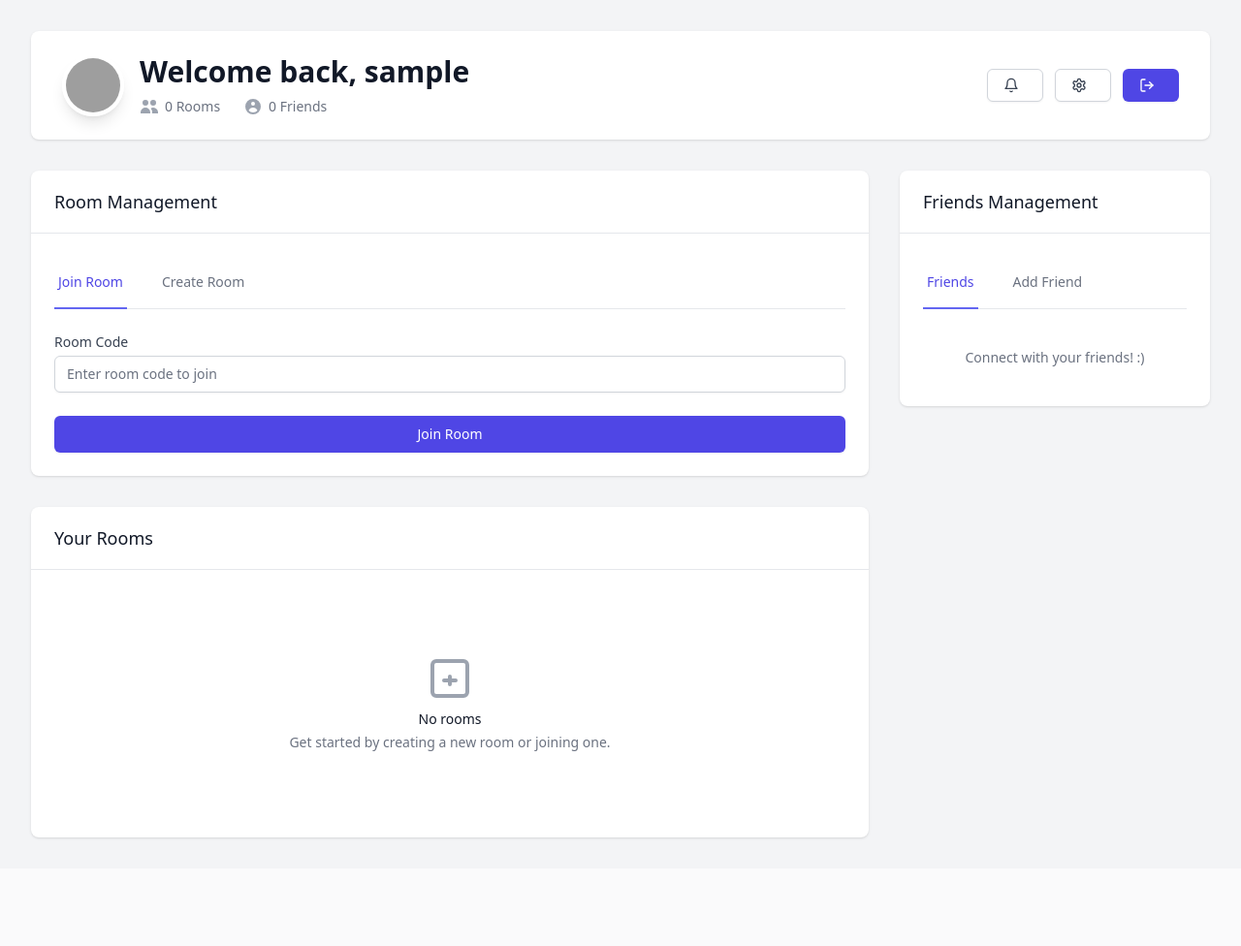
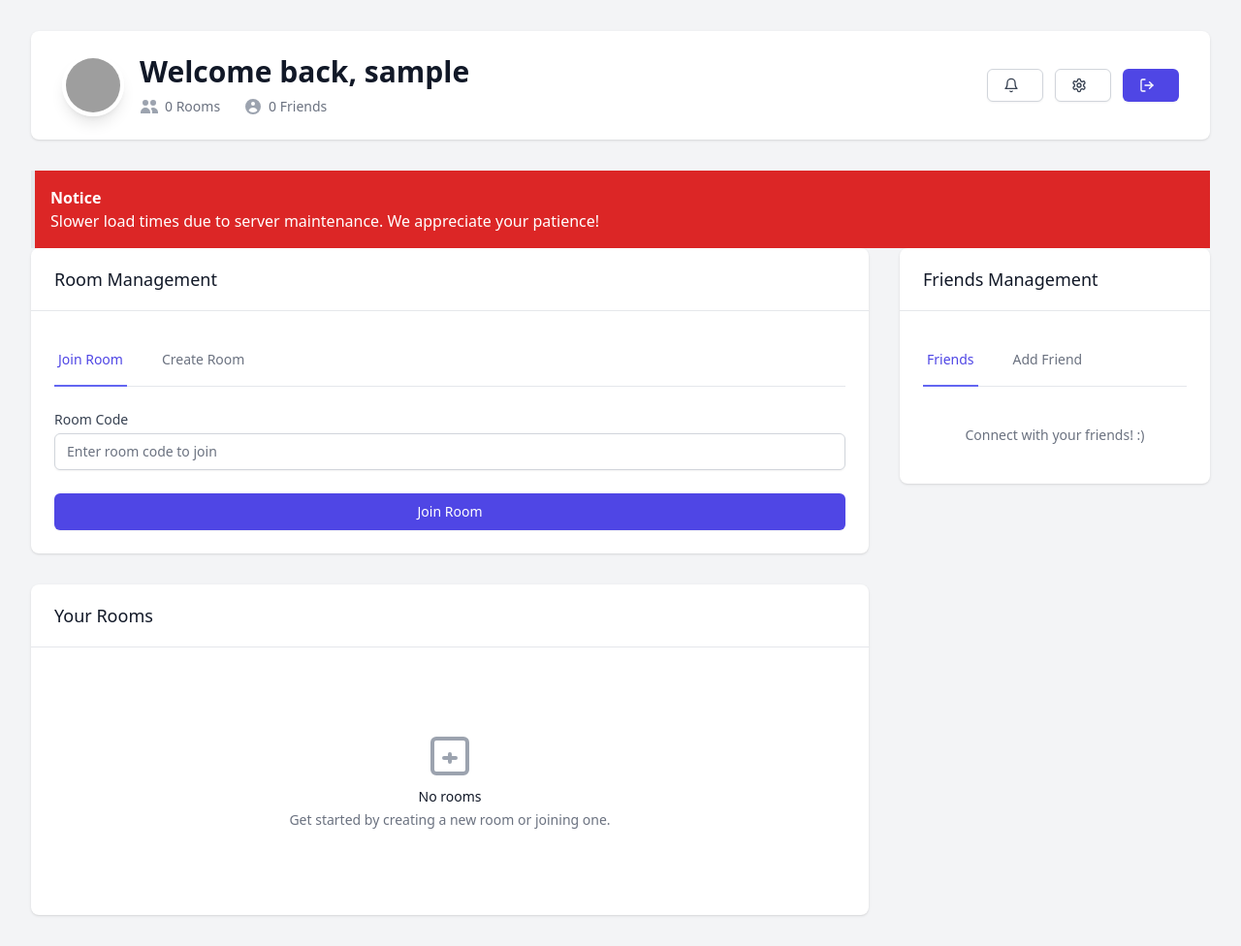
Before and after one commit to MrBlankCoding/Channel-Chat, a Flask app: page / in a window 1280 px wide. Shown: the whole page at 97% size. Before the commit the page ends 866 px from the top, so only its background shows below. Run offline with Flask 3, Linux system fonts and the light colour scheme; the visitor is signed in with stand-in values (Sample User, id 1); data that the repository does not hold is empty; some libraries are stand-ins or nearby versions; grey boxes are pictures that could not be loaded.

Commit message:
Added a quick notice

```diff
--- a/ChatApp/templates/homepage.html
+++ b/ChatApp/templates/homepage.html
@@ -58,6 +58,11 @@
       </div>
    </div>
 </header>
+<div class="bg-red-600 border-l-4 border-red-800 text-white p-4" role="alert">
+   <p class="font-bold">Notice</p>
+   <p>Slower load times due to server maintenance. We appreciate your patience!</p>
+</div>
+
 <div class="md:flex md:space-x-8">
 <!-- Main Content -->
 <main class="flex-1">
```
